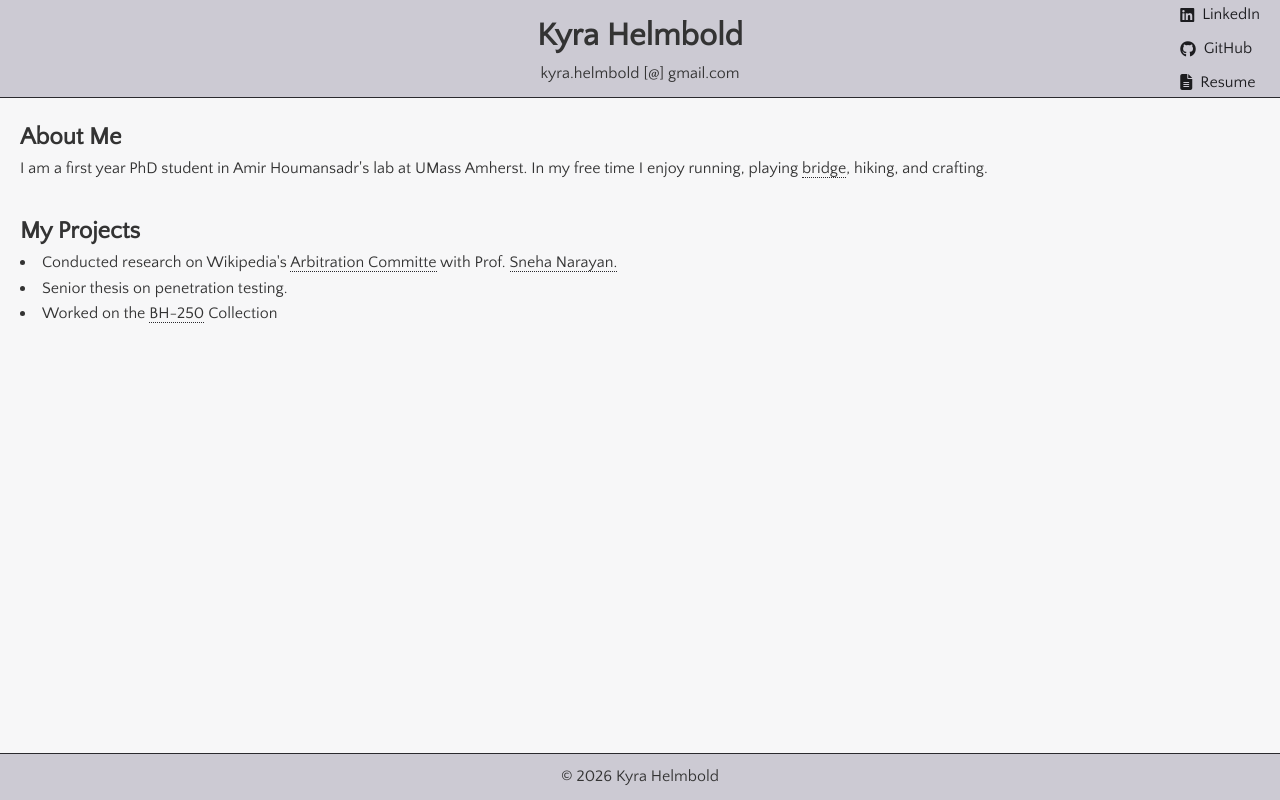
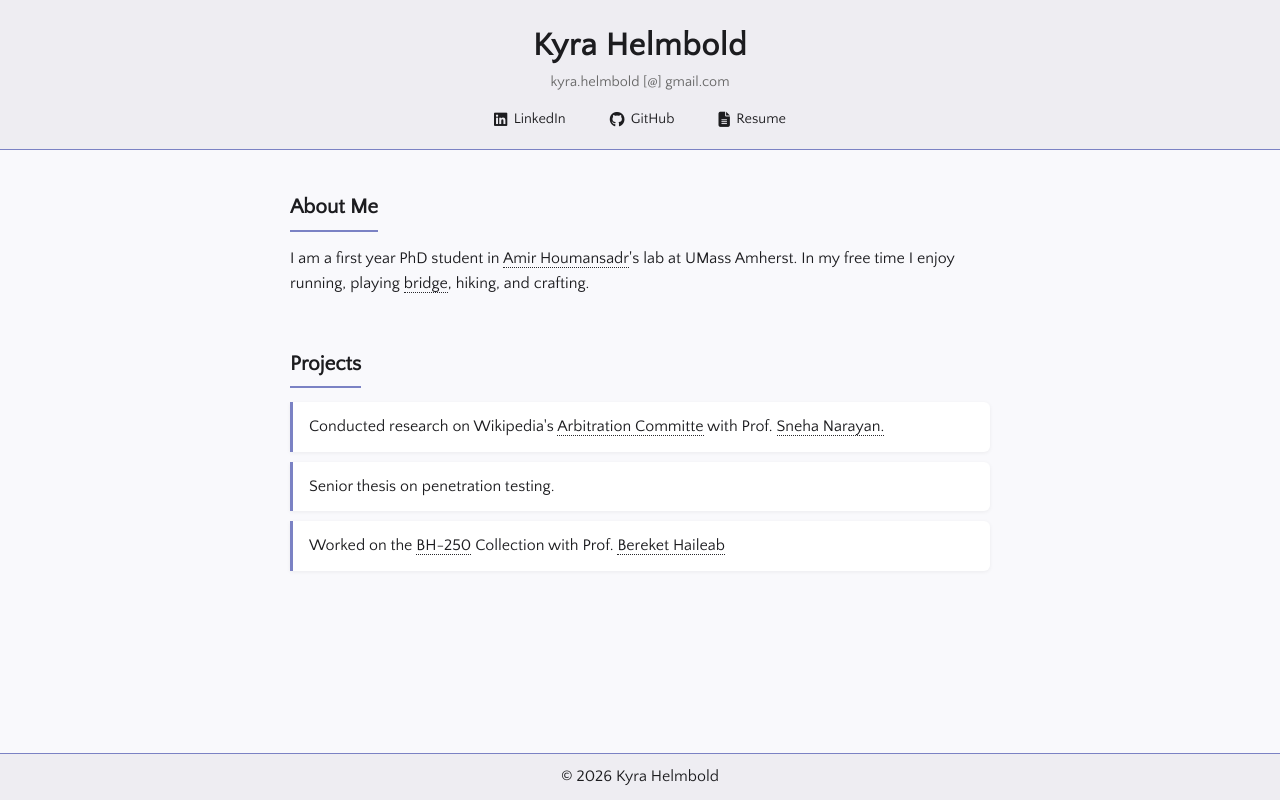
Before and after one commit to kyra-h/kyra-h.github.io, a plain HTML site: page index.html in a window 1280 px wide. Drawn offline with Linux system fonts and the light colour scheme.

Commit message:
style changes, added prof links

```diff
--- a/components/footer/footer.css
+++ b/components/footer/footer.css
@@ -3,5 +3,6 @@ footer {
     background-color: var(--background2color);
     text-align: center;
     padding: 10px;
-    border-top: 1px solid var(--linecolor);
+    border-top: 1px solid var(--accentcolor);
+
 }
--- a/components/header/header.css
+++ b/components/header/header.css
@@ -1,23 +1,47 @@
+
 header {
-    background-color: var(--background2color);
-    padding: 10px;
-    border-bottom: 1px solid var(--linecolor);
-    display: flex;
-    justify-content: center;
-    align-items: center;
-    position: relative;
-    flex-direction: column;
+ background-color: var(--background2color);
+ padding: 20px 30px 14px 30px;
+ border-bottom: 1px solid var(--accentcolor);
+ display: flex;
+ flex-direction: column;
+ align-items: center;
+ gap: 10px;
+ position: sticky;
+ top: 0;
+ z-index: 100;
 }
 
 header h1 {
-    font-size: 2em;
-    text-align: center;
+ font-size: 2em;
+ text-align: center;
+ color: var(--textcolor);
+ letter-spacing: 0.02em;
+}
+header p {
+ text-align: center;
+ color: #666;
+ font-size: 0.9rem;
 }
 
-header p{
-    text-align: center;
+.nav-links {
+ flex-direction: row;
+ justify-content: center;
+ position: static;
+ transform: none;
 }
 
-.nav-links i {
-  margin-right: 0.5rem;
+@media (max-width: 600px) {
+ header {
+ padding: 14px 16px;
+ gap: 8px;
+ }
+ header h1 {
+ font-size: 1.6em;
+ }
+ .nav-links {
+ flex-wrap: wrap;
+ justify-content: center;
+ gap: 0.8rem;
+ }
 }
--- a/index.html
+++ b/index.html
@@ -14,16 +14,16 @@
     <main>
         <section class="about">
             <h2>About Me</h2>
-            <p> I am a first year PhD student in Amir Houmansadr's lab at UMass Amherst. In my free time I enjoy running, playing <a href="https://en.wikipedia.org/wiki/Contract_bridge"> bridge</a>, hiking, and crafting.
+            <p> I am a first year PhD student in <a href="https://people.cs.umass.edu/~amir/">Amir Houmansadr</a>'s lab at UMass Amherst. In my free time I enjoy running, playing <a href="https://en.wikipedia.org/wiki/Contract_bridge"> bridge</a>, hiking, and crafting.
 
             </p>
         </section>
 
         <section class="projects">
             <h2>
-                My Projects
+                Projects
             </h2>
-            <p>
+            <ul>
                 <li>
                     Conducted research on Wikipedia's
                     <a href="https://en.wikipedia.org/wiki/Arbitration_Committee_(Wikipedia)">Arbitration Committe</a>
@@ -36,9 +36,9 @@
                 </li>
 
                 <li>
-                    Worked on the <a href="https://bereket-haileab.geology.sites.carleton.edu/">BH-250</a> Collection
+                    Worked on the <a href="https://bereket-haileab.geology.sites.carleton.edu/">BH-250</a> Collection with Prof. <a href="https://www.carleton.edu/directory/bhaileab/"> Bereket Haileab</a>
                 </li>
-             </p>
+            </ul>
         </section>
     </main>
 
--- a/web.css
+++ b/web.css
@@ -1,16 +1,21 @@
 @import url('https://fonts.googleapis.com/css2?family=Quattrocento+Sans&display=swap');
 
 :root {
-    --background1color: #F7F7F8;        /* body  */
-    --background2color: #CCCAD3;        /* header/footer  */
-    --linecolor: #2A2A2E;               /*  lines */
-    --buttoncolor: #9296C4;             /* btn background */
-    --buttonhovercolor: #666cb7;        /* btn hover background */
-    --buttoncolor2: #8FA2BC;
-    --accentcolor: #8FA2BC;
+ --background1color: #f9f9fc;
+ --background2color: #EEEDF2;
+ --linecolor: #2A2A2E;
+ --buttoncolor: #9296C4;
+ --buttonhovercolor: #666cb7;
+ --accentcolor: #7B82C4;
  --textcolor: #1C1C1F;
-    --darkcolor: #2A2A2E;               /*for underline for links */
-    --linkhovercolor: #7b7b81;
+ --darkcolor: #2A2A2E;
+ --linkhovercolor: #7B82C4;
+ --gamebgcolor: #F0EFF5;
+ --gamebordercolor: #C0BFD0;
+}
+
+*, *::before, *::after {
+ box-sizing: border-box;
 }
 
 body, h1, h2, p, a {
@@ -19,45 +24,26 @@ body, h1, h2, p, a {
  font-family: 'Quattrocento Sans', sans-serif;
 }
 
+html {
+ height: 100%;
+ scroll-behavior: smooth;
+}
 body {
  background-color: var(--background1color);
-    color: #333;
+ color: var(--textcolor);
  line-height: 1.6;
  display: flex;
  flex-direction: column;
-
-}
-html, body {
  height: 100%;
 }
 
-/* header {
-    background-color: var(--background2color);
-    padding: 10px;
-    border-bottom: 1px solid var(--linecolor);
-    display: flex;
-    justify-content: center;
-    align-items: center;
-    position: relative;
-    flex-direction: column;
-}
-
-header h1 {
-    font-size: 2em;
-    text-align: center; */
-/* } */
-
-header p{
-    text-align: center;
-}
-
-main {
-    padding: 20px;
-    flex: 1;
-}
-
-section {
-    margin-bottom: 30px;
+h2 {
+ font-size: 1.3rem;
+ margin-bottom: 14px;
+ padding-bottom: 6px;
+ border-bottom: 2px solid var(--accentcolor);
+ display: inline-block;
+ color: var(--textcolor);
 }
 
 a {
@@ -65,64 +51,62 @@ a {
  text-decoration: none;
  border-bottom: 1px dotted var(--darkcolor);
 }
-
 a:hover {
  border-bottom-color: var(--linkhovercolor);
  color: var(--linkhovercolor);
 }
 
+main {
+ padding: 30px 20px;
+ flex: 1;
+ max-width: 740px;
+ margin: 0 auto;
+ width: 100%;
+}
+section {
+ margin-bottom: 40px;
+ padding-top: 10px;
+}
+
 .nav-links {
  display: flex;
-    flex-direction: column;
-    gap: .5rem;
+ gap: 1.5rem;
  list-style: none;
  margin: 0;
  padding: 0;
-
-    position: absolute;
-    right: 20px;
-    top: 50%;
-    transform: translateY(-50%);
 }
-
 .nav-links a {
  color: var(--textcolor);
  text-decoration: none;
+ border-bottom: none;
  display: flex;
  align-items: center;
-    transition: color 0.2s ease;
-    border-bottom: none;
+ gap: 0.4rem;
+ font-size: 0.9rem;
+ padding: 4px 10px;
+ border-radius: 20px;
+ transition: background-color 0.2s ease, color 0.2s ease;
 }
-
 .nav-links a:hover {
-    color: var(--linkhovercolor);
+ background-color: var(--accentcolor);
+ color: white;
 }
-
-
-
-
-
-
-
-
-
-
-
+.nav-links i {
+ font-size: 0.95rem;
+}
 
 .breadcrumb {
  display: flex;
  flex-direction: column;
-    gap: .5rem;
+ gap: 0.5rem;
  list-style: none;
  margin: 0;
  padding: 0;
-
  position: absolute;
  left: 20px;
-    bottom: 0px;
+ bottom: 0;
  transform: translateY(-50%);
 }
-
 .breadcrumb a {
  color: var(--textcolor);
  text-decoration: none;
@@ -131,16 +115,29 @@ a:hover {
  transition: color 0.2s ease;
  border-bottom: 1px dotted var(--darkcolor);
 }
-
 .breadcrumb a:hover {
  color: var(--linkhovercolor);
 }
 
-
-
-
-
-
+.projects ul {
+ list-style: none;
+ padding: 0;
+ margin: 0;
+ display: flex;
+ flex-direction: column;
+ gap: 10px;
+}
+.projects li {
+ padding: 12px 16px;
+ background: white;
+ border-left: 3px solid var(--accentcolor);
+ border-radius: 0 6px 6px 0;
+ box-shadow: 0 1px 4px rgba(0, 0, 0, 0.06);
+ transition: box-shadow 0.2s ease;
+}
+.projects li:hover {
+ box-shadow: 0 2px 10px rgba(123, 130, 196, 0.2);
+}
 
 .game-container {
  background-color: var(--gamebgcolor);
@@ -148,7 +145,6 @@ a:hover {
  padding: 20px;
  text-align: center;
 }
-
 .game-container a {
  display: inline-block;
  margin-top: 10px;
@@ -157,8 +153,8 @@ a:hover {
  color: white;
  text-decoration: none;
  border-radius: 4px;
+ border-bottom: none;
 }
-
 .game-container a:hover {
  background-color: var(--buttonhovercolor);
 }
@@ -168,3 +164,13 @@ a:hover {
  padding: 10px;
  text-align: center;
 }
+@media (max-width: 600px) {
+ main {
+ padding: 20px 14px;
+ }
+ .nav-links {
+ flex-wrap: wrap;
+ justify-content: center;
+ gap: 0.8rem;
+ }
+}
```
Lines whose indentation alone changed are shown as unchanged.
